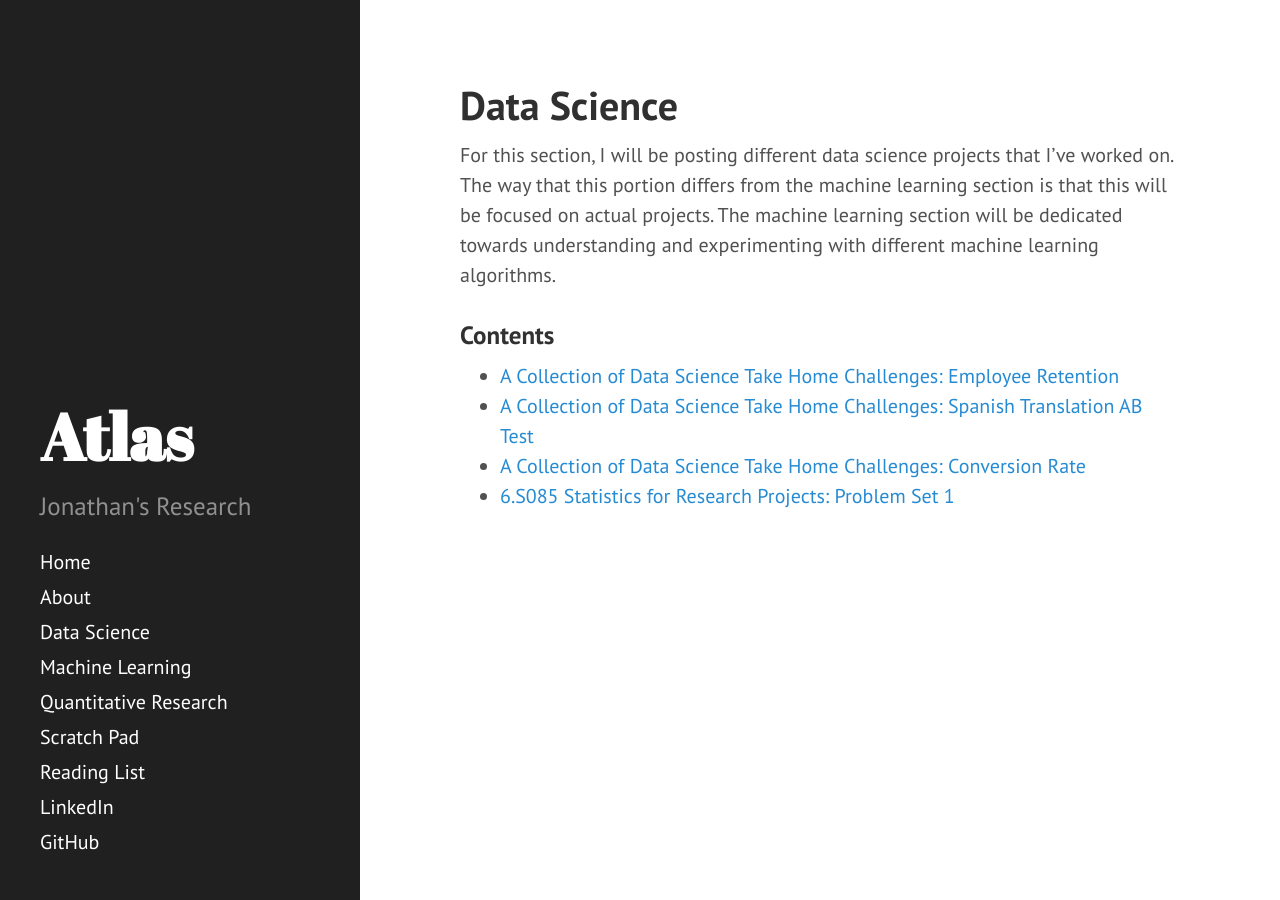
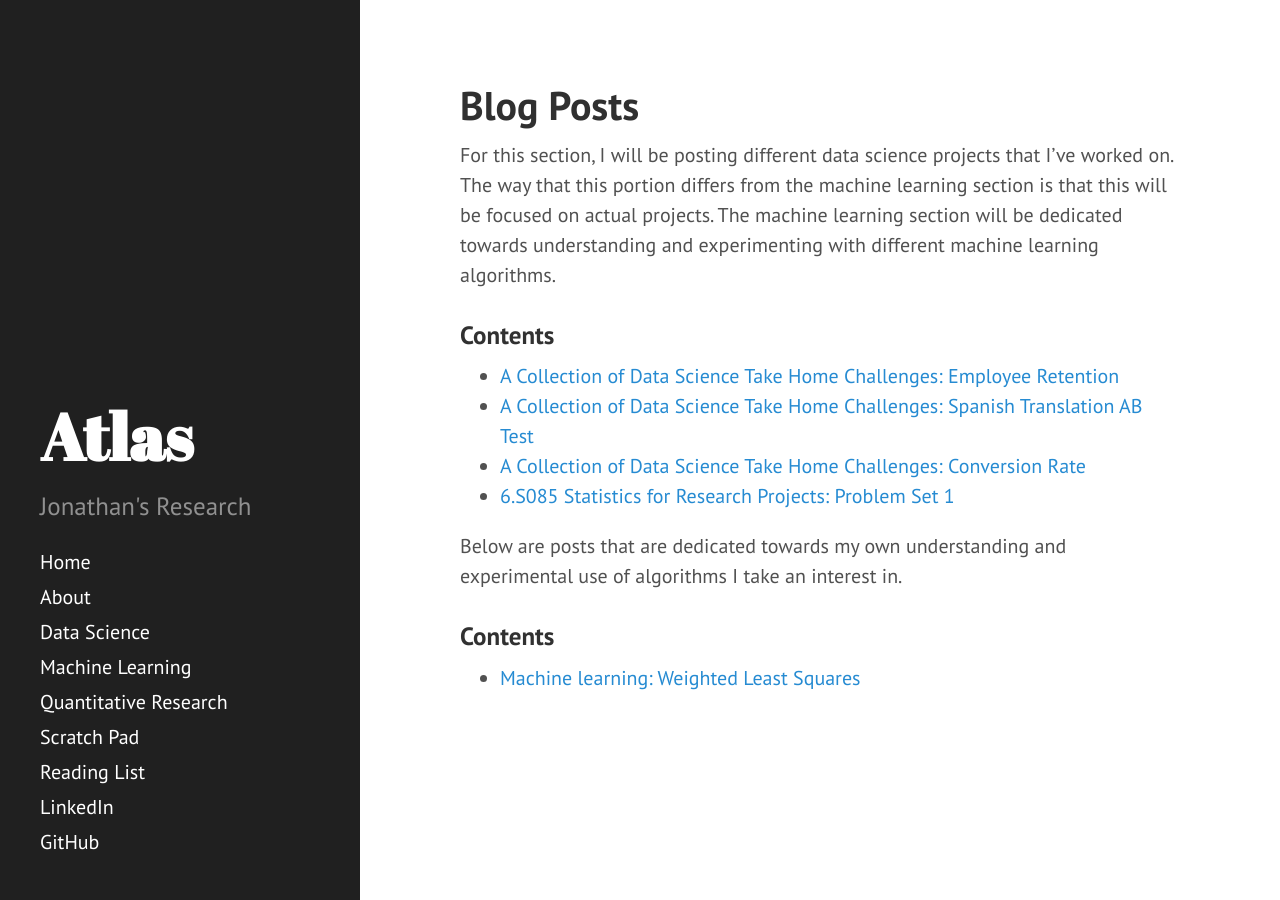
Before and after one commit to JonathanJohann/Research, a Jekyll site: the page built from Blog.md, in a window 1280 px wide. Built offline with Jekyll 4.4.1, drawn with Linux system fonts in a browser that asks for light colours; Markdown is read by kramdown in place of the engine named in the settings.

Commit message:
Update Blog.md

```diff
--- a/Blog.md
+++ b/Blog.md
@@ -1,6 +1,6 @@
 ---
 layout: page
-title: Data Science
+title: Blog Posts
 ---
 
 For this section, I will be posting different data science projects that I've worked on. The way that this portion differs from the machine learning section is that this will be focused on actual projects. The machine learning section will be dedicated towards understanding and experimenting with different machine learning algorithms.
@@ -12,3 +12,10 @@ For this section, I will be posting different data science projects that I've wo
 * [A Collection of Data Science Take Home Challenges: Spanish Translation AB Test](https://jonathanjohann.github.io/Research/2016/12/30/Spanish-Translation-AB-Test/)
 * [A Collection of Data Science Take Home Challenges: Conversion Rate](https://jonathanjohann.github.io/Research/2017/01/01/Conversion-Rate/)
 * [6.S085 Statistics for Research Projects: Problem Set 1](https://jonathanjohann.github.io/Research/2016/12/30/Statistics-for-Research-Projects-Problem-Set-1/)
+
+Below are posts that are dedicated towards my own understanding and experimental use of algorithms I take an interest in.
+
+
+### Contents
+
+* [Machine learning: Weighted Least Squares](https://jonathanjohann.github.io/Research/2016/12/29/Weighted-Least-Squares/)
```
